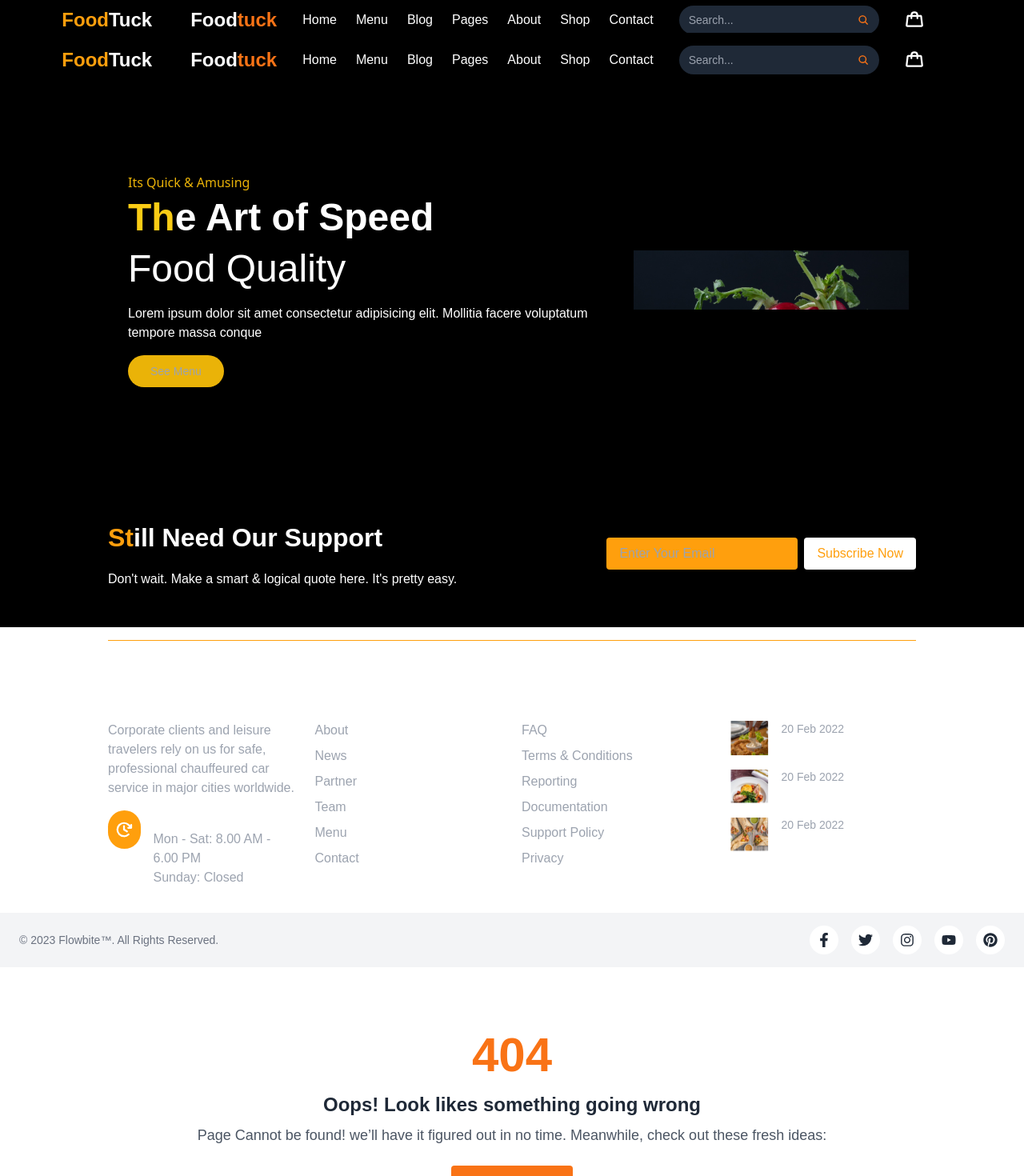
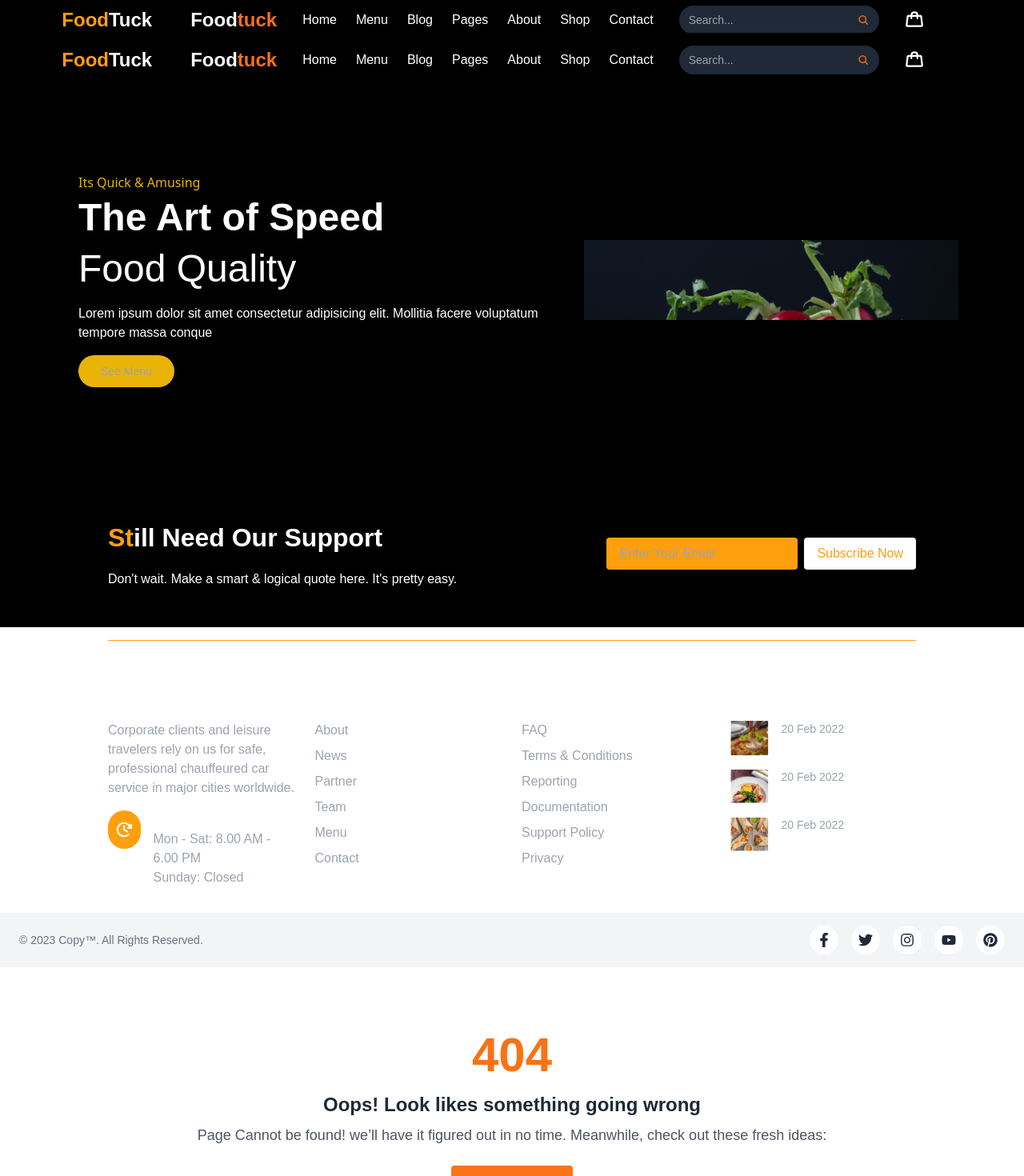
Before and after one commit to wardaathar/Hackhton-ui-ux-assignment., a Next.js app: page / in a window 1280 px wide. Shown: the top 1470 px of the page at 80% size. Built offline with nearby package versions, Linux system fonts and the light colour scheme.

Commit message:
first commit

```diff
--- a/src/components/Footer.tsx
+++ b/src/components/Footer.tsx
@@ -109,7 +109,7 @@ const Footer = () => {
       {/* Bottom Section */}
       <div className="bg-gray-100 dark:bg-[#4F4F4F] px-6 py-4 md:flex md:items-center md:justify-between">
         <span className="text-sm text-gray-500 dark:text-gray-300">
-          © 2023 <Link href="https://flowbite.com"><a>Flowbite™</a></Link>. All Rights Reserved.
+          © 2023 <Link href="https://flowbite.com"><a>Copy™</a></Link>. All Rights Reserved.
         </span>
         <div className="flex justify-center gap-4 mt-4 md:mt-0">
           {[FaFacebookF, FaTwitter, FaInstagram, FaYoutube, FaPinterest].map((Icon, index) => (
--- a/src/components/Hero.tsx
+++ b/src/components/Hero.tsx
@@ -11,7 +11,7 @@ export default function Hero(){
               <h3 className="text-yellow-500 font-sans">Its Quick & Amusing</h3>
 
               <h1 className="text-white font-bold font-bolf sm:text-md md:text-3xl lg:text-5xl flex flex-row mt-2" >
-   <div className="text-yellow-400">Th</div>e Art of Speed</h1>
+   <div className="text-yellow-400"></div>The Art of Speed</h1>
               <h2 className="text-white font-bolf sm:text-md md:text-3xl lg:text-5xl pt-4">Food Quality</h2>
         {/* timer */}
       <div className="flex sm:flex-wrap sm:justify-start md:justify-start pt-5 pb-4 gap-4">
@@ -26,7 +26,7 @@ export default function Hero(){
   </div>
 
 {/* image */}
-<div className="sm-w-full md:w-[30%] lg:w-[30%] pl-7 justify-center items-center flex flex-row">
+<div className="sm-w-full md:w-[30%] lg:w-[40%] pl-7 justify-center items-center flex flex-row">
   <Image src= {plate} alt="plate"
   className="w-50 h-auto shadow-md "/>
 
```
